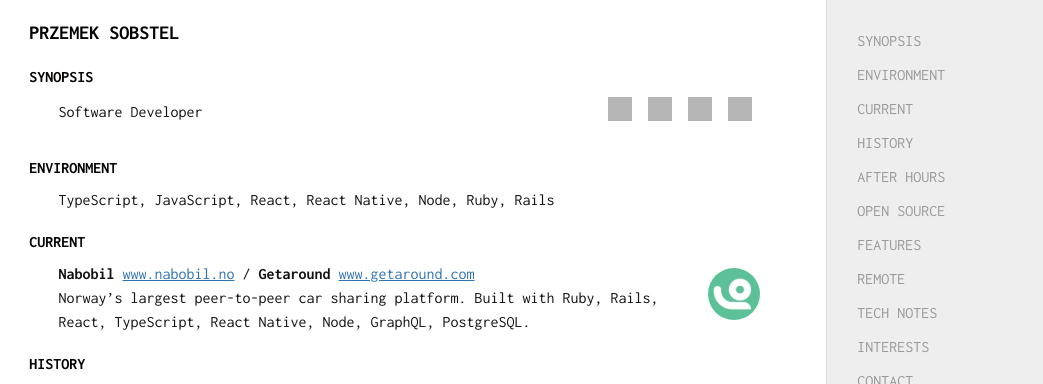
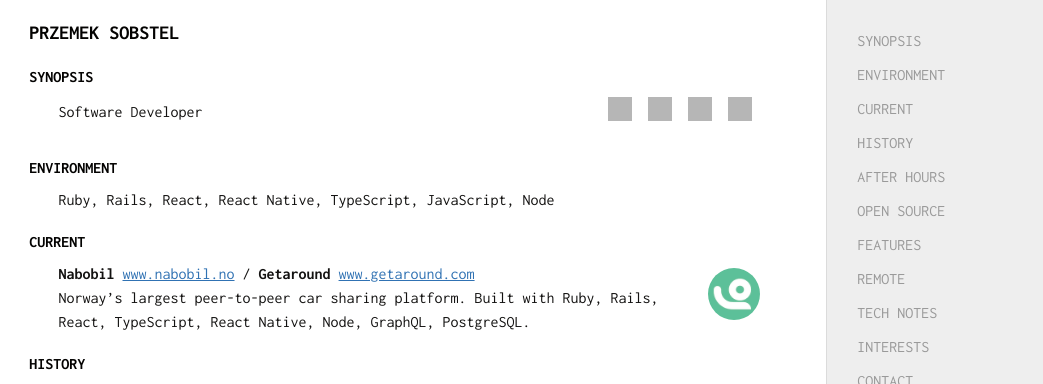
Before and after one commit to sobstel/sobstel.github.com, a Jekyll site: the page built from index.html, in a window 1280 px wide and 900 px high. Shown: the top 384 px of the window, without its empty margins (0-1043 px from the left). Built offline with Jekyll 4.4.1, drawn with Linux system fonts in a browser that asks for light colours; some of the changed text lies outside the part shown; grey boxes are pictures that could not be loaded.

Commit message:
Success consists of going from failure to failure without loss of enthusiasm

```diff
--- a/index.html
+++ b/index.html
@@ -49,7 +49,7 @@
 
 <h2 id="ENVIRONMENT">ENVIRONMENT</h2>
 
-<p>TypeScript, JavaScript, React, React Native, Node, Ruby, Rails</p>
+<p>Ruby, Rails, React, React Native, TypeScript, JavaScript, Node</p>
 
 <h2 id="CURRENT">CURRENT</h2>
 
@@ -220,7 +220,7 @@
 
 
   <ol class='man-decor man-foot man foot'>
-    <li class='tl'>index &#8226; March 2020</li>
+    <li class='tl'>index &#8226; April 2020</li>
     <li class='tr'></li>
   </ol>
 </div>
```
Also changed, not shown: 1 other file.
